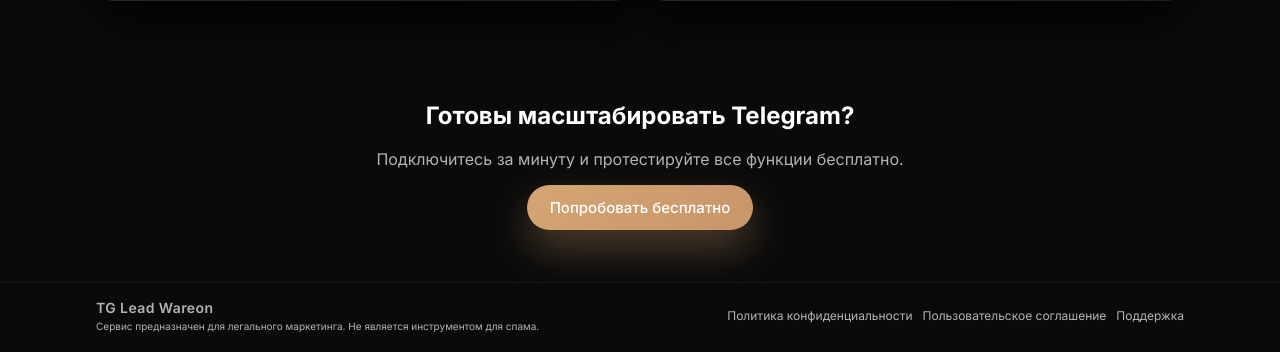
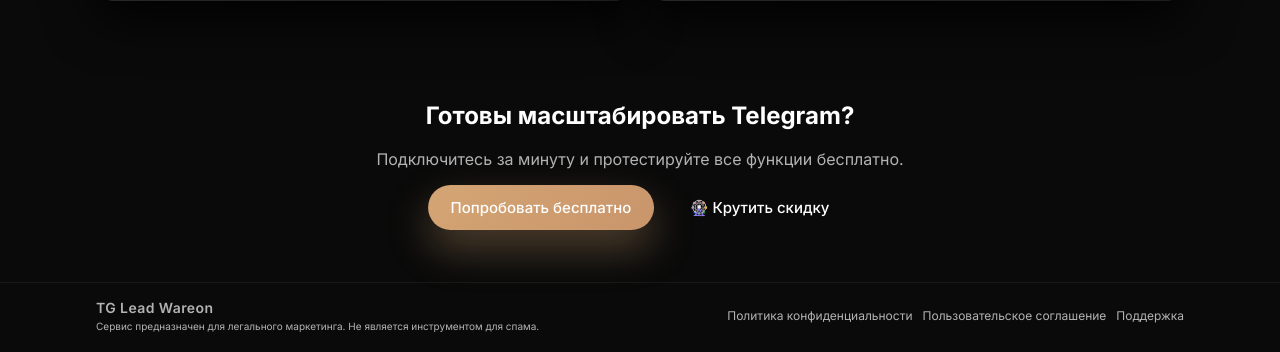
Before and after one commit to dzalil206-commits/lead-ecosystem, a Flask app: page / in a window 1280 px wide. Shown: the part 1448-1800 px from the top of the page. Run offline with Flask 3, Linux system fonts and the light colour scheme.

Commit message:
Update index.html

```diff
--- a/templates/index.html
+++ b/templates/index.html
@@ -159,6 +159,7 @@
             <h2>Готовы масштабировать Telegram?</h2>
             <p style="color:var(--text-muted);margin-bottom:16px;">Подключитесь за минуту и протестируйте все функции бесплатно.</p>
             <a href="{{ url_for('register') }}" class="btn btn-primary btn-lg">Попробовать бесплатно</a>
+          <a href="{{ url_for('wheel') }}" class="btn btn-accent btn-lg" style="margin-left:8px;">🎡 Крутить скидку</a>
         </div>
     </section>
 </main>
```
